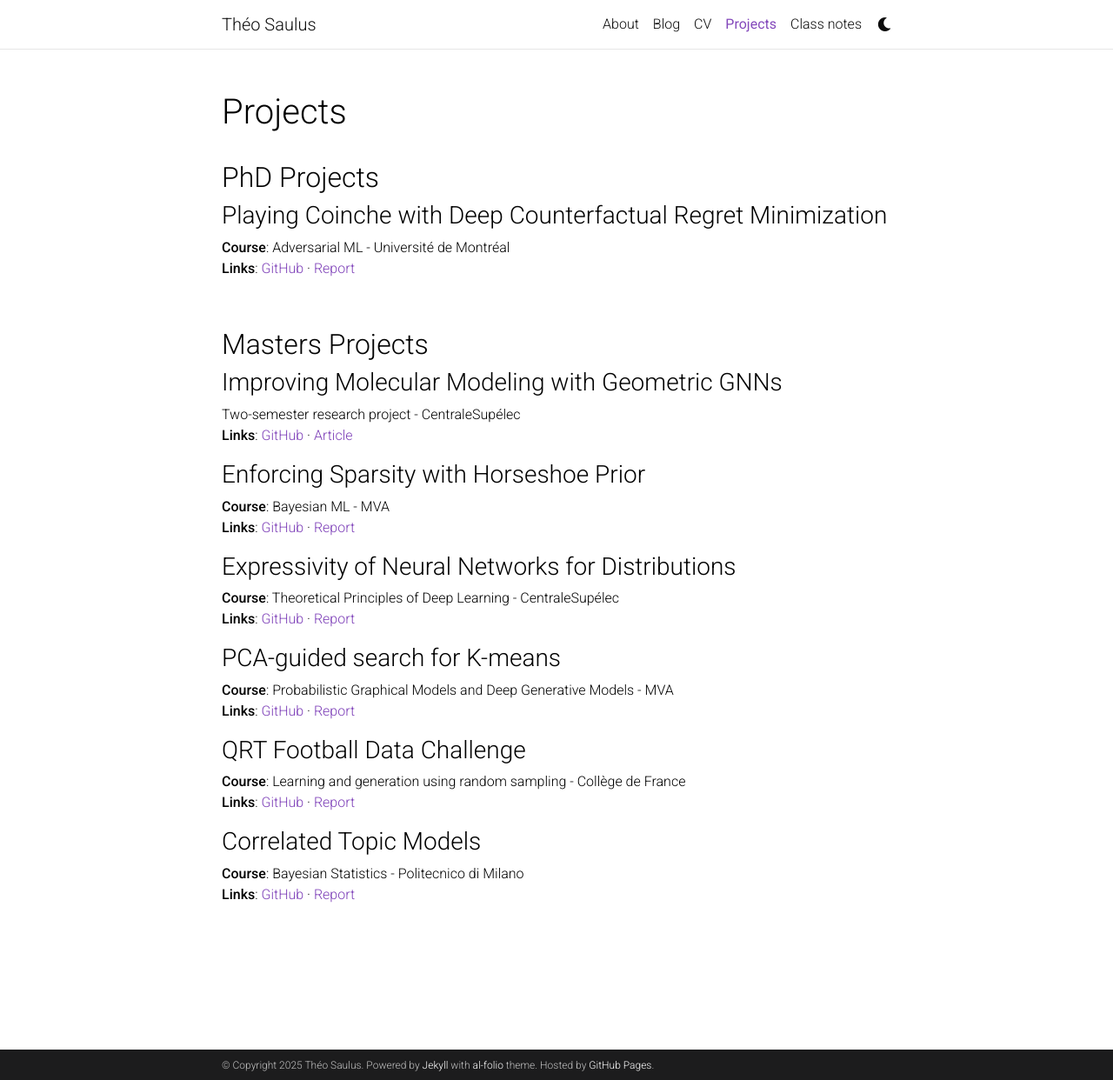
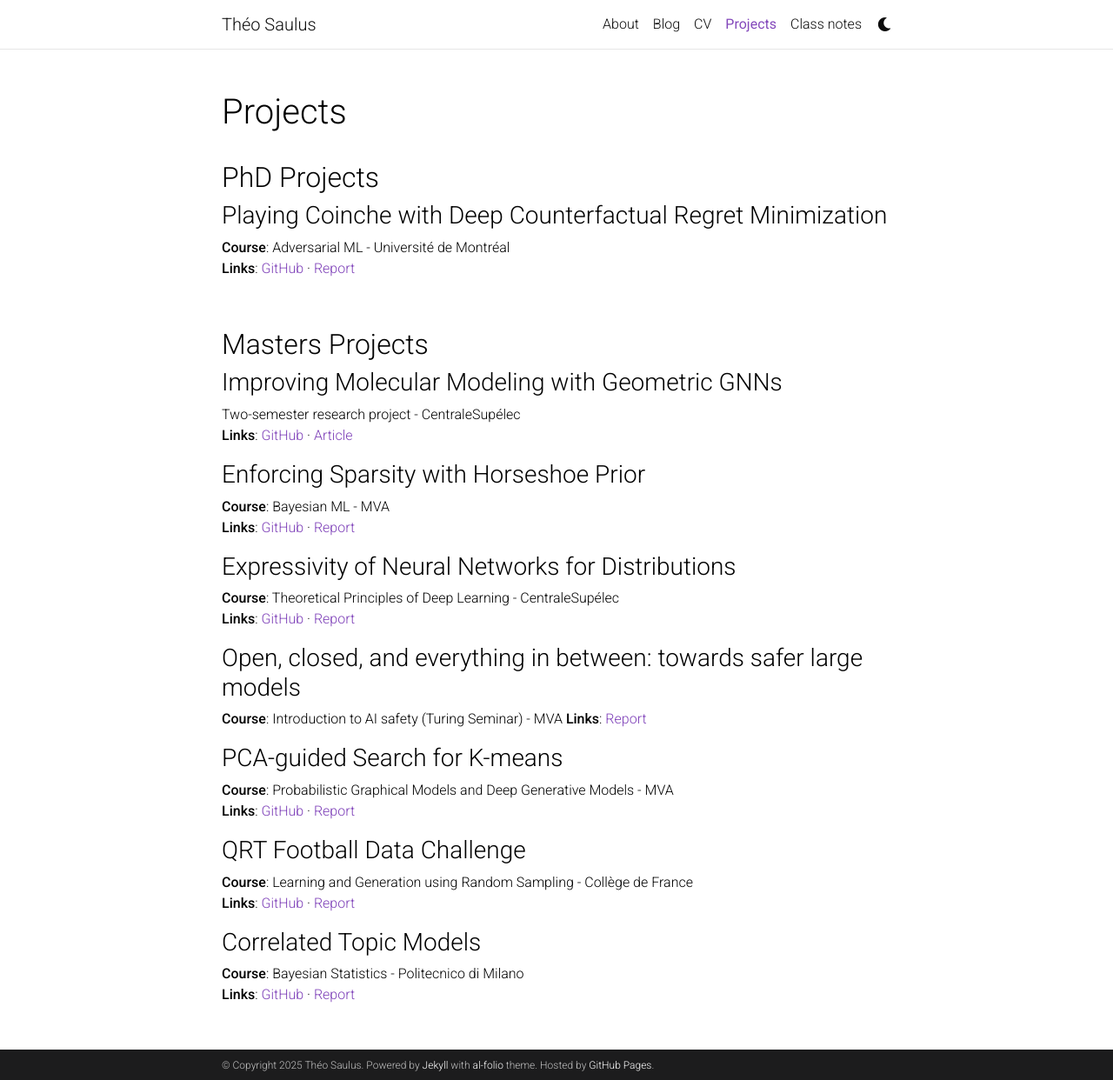
Before and after one commit to theosaulus/theosaulus.github.io, a Jekyll site: the page built from _pages/projects.md, in a window 1280 px wide and 1242 px high. Shown: the whole window at 87% size. Built offline with Jekyll 4.4.1, drawn with Linux system fonts in a browser that asks for light colours; comment, search, counter and statistics services are not loaded; a style sheet for code colours, icons or effects is not loaded.

Commit message:
more projects

```diff
--- a/_pages/projects.md
+++ b/_pages/projects.md
@@ -30,12 +30,16 @@ Two-semester research project - CentraleSupélec
 **Course**: Theoretical Principles of Deep Learning - CentraleSupélec
 **Links**: [GitHub](https://github.com/Ramlaoui/tdl-express-distributions) · [Report](/assets/pdf/TDL_nn_express_distributions-1.pdf)
 
-### PCA-guided search for K-means
+### Open, closed, and everything in between: towards safer large models
+**Course**: Introduction to AI safety (Turing Seminar) - MVA
+**Links**: [Report](/assets/pdf/Turing_Saulus-V3.pdf)
+
+### PCA-guided Search for K-means
 **Course**: Probabilistic Graphical Models and Deep Generative Models - MVA
 **Links**: [GitHub](https://github.com/tboulet/PCA-guided-K-means) · [Report](/assets/pdf/PGD_GDA_Kmeans_PCA-8.pdf)
 
 ### QRT Football Data Challenge
-**Course**: Learning and generation using random sampling - Collège de France
+**Course**: Learning and Generation using Random Sampling - Collège de France
 **Links**: [GitHub](https://github.com/tboulet/QRT-Data-Challenge-Football/) · [Report](https://github.com/tboulet/QRT-Data-Challenge-Football/blob/main/report.pdf)
 
 ### Correlated Topic Models
```
Also changed, not shown: 1 other file.
